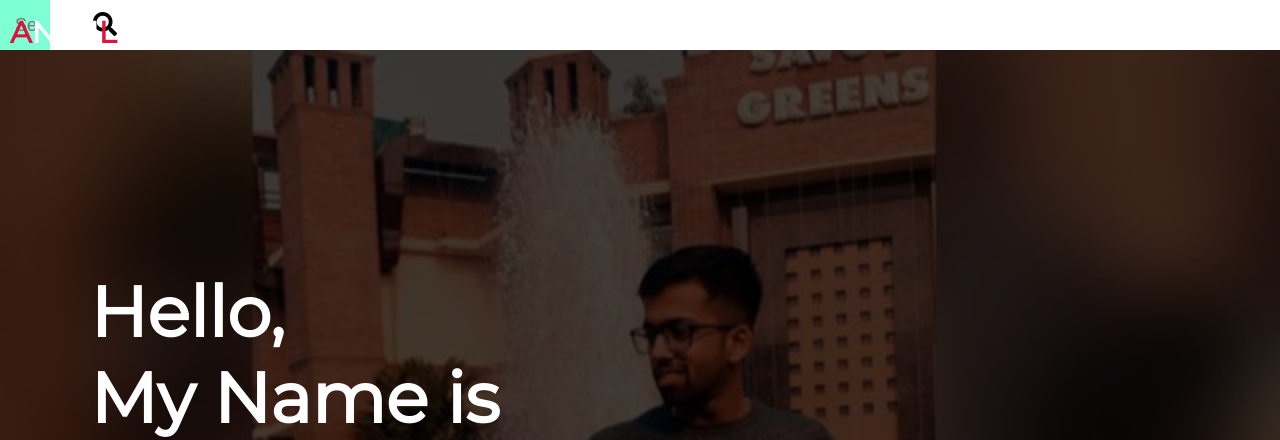
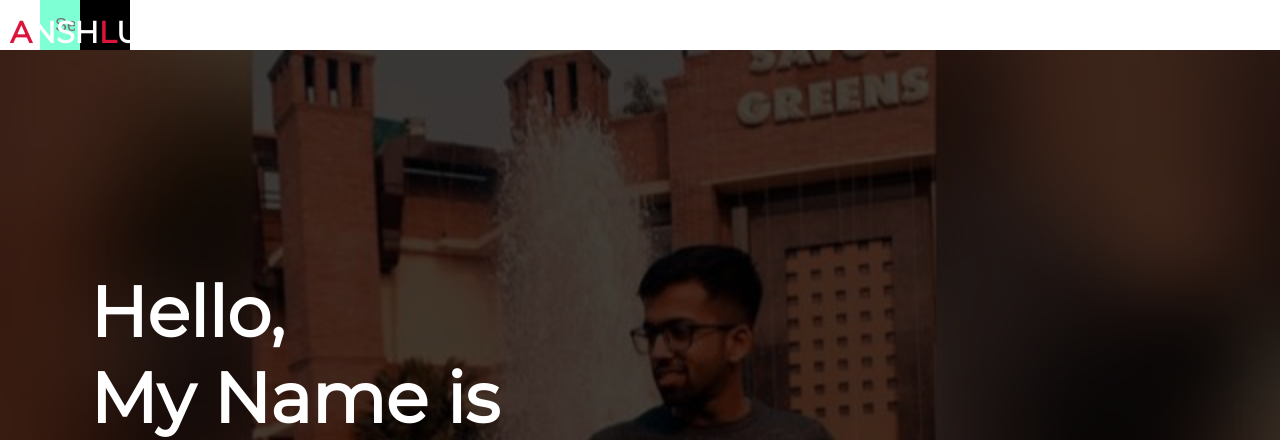
Before and after one commit to Anshluthra1/my, a PHP site: page / in a window 1280 px wide. Shown: the top 440 px of the page. Run offline with PHP 8.4, Linux system fonts and the light colour scheme; some libraries are stand-ins or nearby versions.

Commit message:
Update style5.css

```diff
--- a/style5.css
+++ b/style5.css
@@ -12,13 +12,14 @@
   border: 0;
   font-size: 18px;
   padding: 15px;
+  margin-left: 40px;
   height: 50px;
   width: 50px;
   transition: width 0.3s ease;
 }
 
 .btn {
-  background-color: #fff;
+  background-color: black;
   border: 0;
   cursor: pointer;
   font-size: 24px;
```
